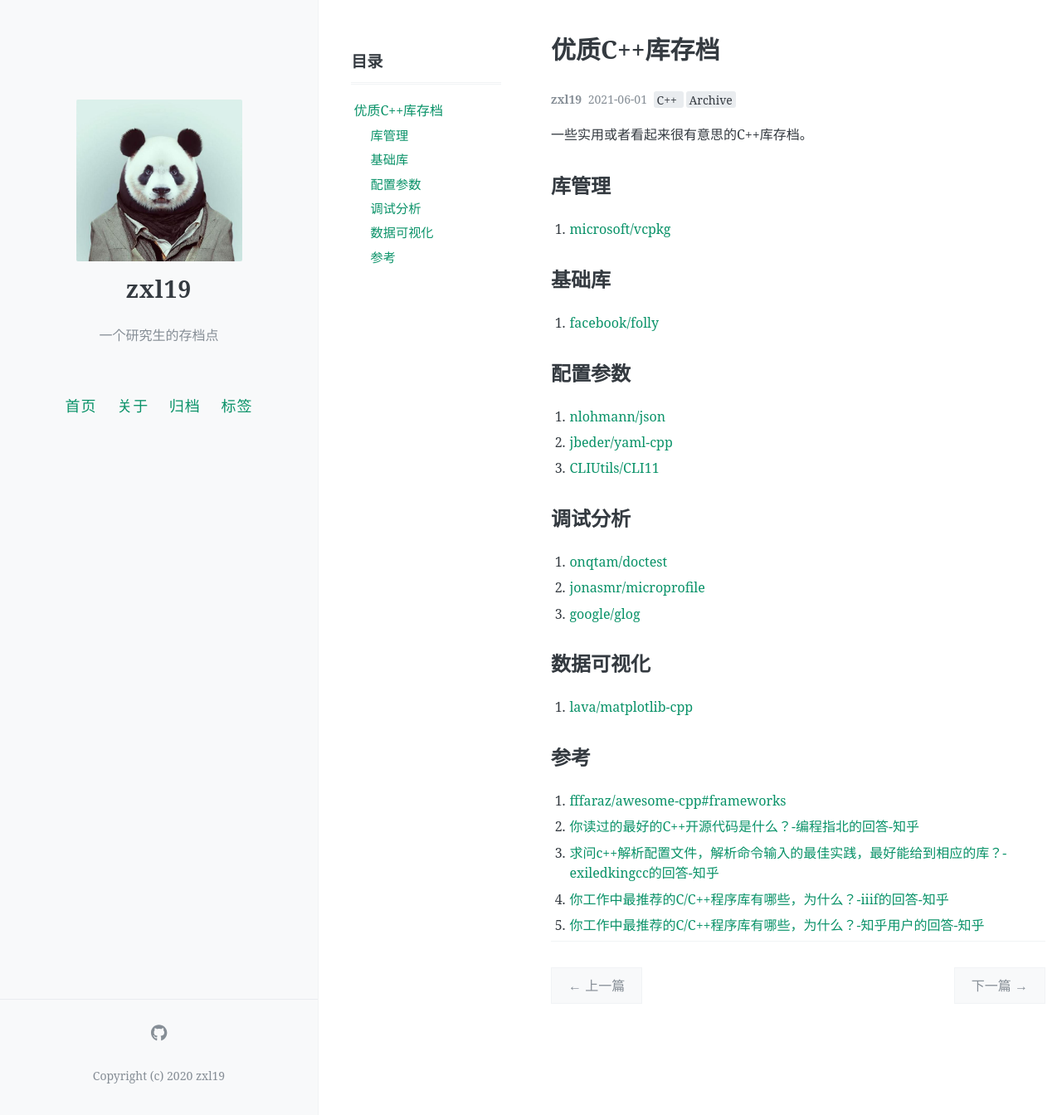
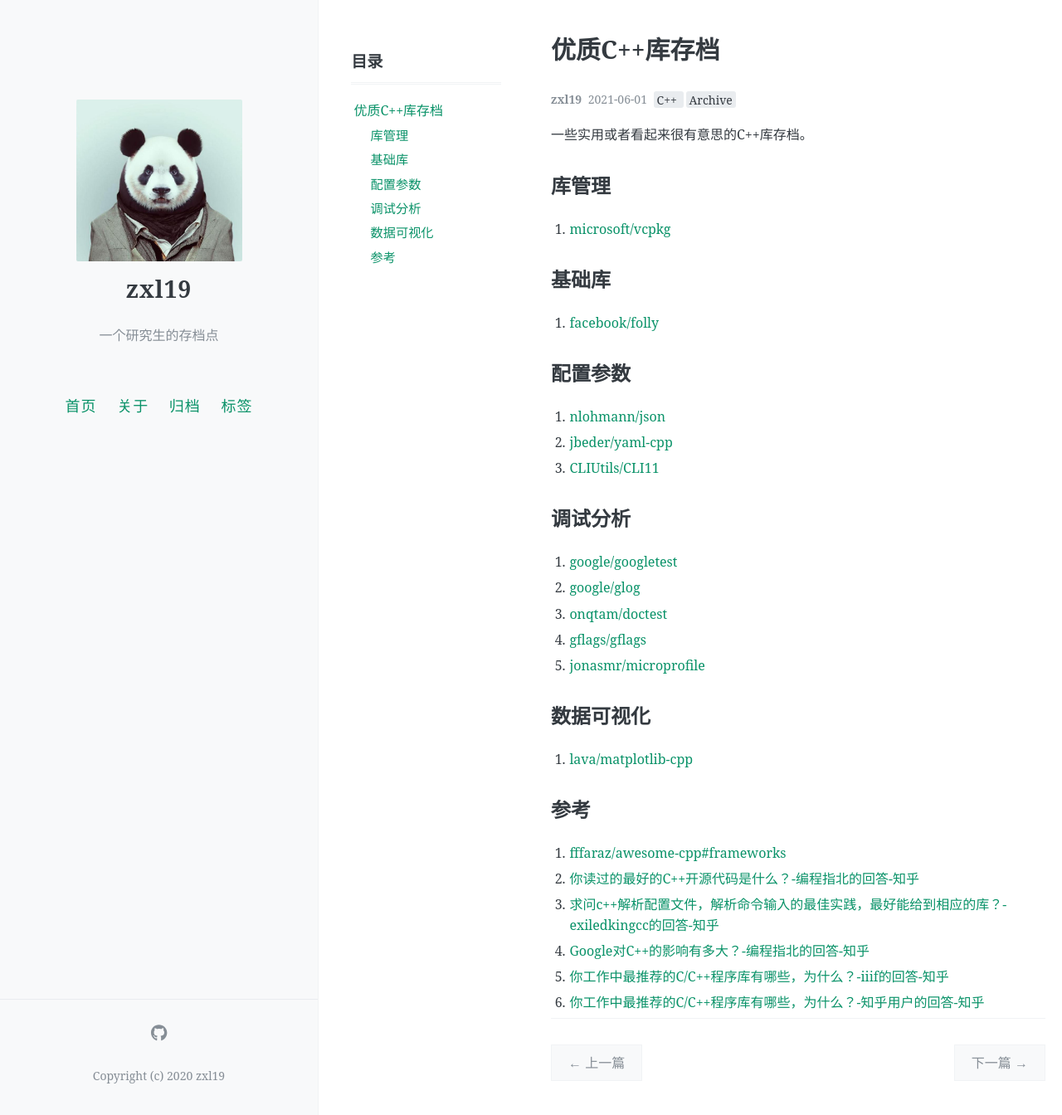
Before and after one commit to zxl19/zxl19.github.io, a Jekyll site: the page built from _posts/2021-06-01-cpp-library.md, in a window 1280 px wide and 1344 px high. Shown: the whole window at 83% size. Built offline with Jekyll 4.4.1, drawn with Linux system fonts in a browser that asks for light colours; comment, search, counter and statistics services are not loaded.

Commit message:
Update 2021-06-01-cpp-library.md

```diff
--- a/_posts/2021-06-01-cpp-library.md
+++ b/_posts/2021-06-01-cpp-library.md
@@ -29,9 +29,11 @@ pinned: false
 
 ## 调试分析
 
-1. [onqtam/doctest](https://github.com/onqtam/doctest)
-2. [jonasmr/microprofile](https://github.com/jonasmr/microprofile)
-3. [google/glog](https://github.com/google/glog)
+1. [google/googletest](https://github.com/google/googletest)
+2. [google/glog](https://github.com/google/glog)
+3. [onqtam/doctest](https://github.com/onqtam/doctest)
+4. [gflags/gflags](https://github.com/gflags/gflags)
+5. [jonasmr/microprofile](https://github.com/jonasmr/microprofile)
 
 ## 数据可视化
 
@@ -42,5 +44,6 @@ pinned: false
 1. [fffaraz/awesome-cpp#frameworks](https://github.com/fffaraz/awesome-cpp#frameworks)
 2. [你读过的最好的C++开源代码是什么？-编程指北的回答-知乎](https://www.zhihu.com/question/21376384/answer/1925233838)
 3. [求问c++解析配置文件，解析命令输入的最佳实践，最好能给到相应的库？-exiledkingcc的回答-知乎](https://www.zhihu.com/question/433864615/answer/1636056172)
-4. [你工作中最推荐的C/C++程序库有哪些，为什么？-iiif的回答-知乎](https://www.zhihu.com/question/51134387/answer/571858930)
-5. [你工作中最推荐的C/C++程序库有哪些，为什么？-知乎用户的回答-知乎](https://www.zhihu.com/question/51134387/answer/386066052)
+4. [Google对C++的影响有多大？-编程指北的回答-知乎](https://www.zhihu.com/question/40165082/answer/1925222483)
+5. [你工作中最推荐的C/C++程序库有哪些，为什么？-iiif的回答-知乎](https://www.zhihu.com/question/51134387/answer/571858930)
+6. [你工作中最推荐的C/C++程序库有哪些，为什么？-知乎用户的回答-知乎](https://www.zhihu.com/question/51134387/answer/386066052)
```
